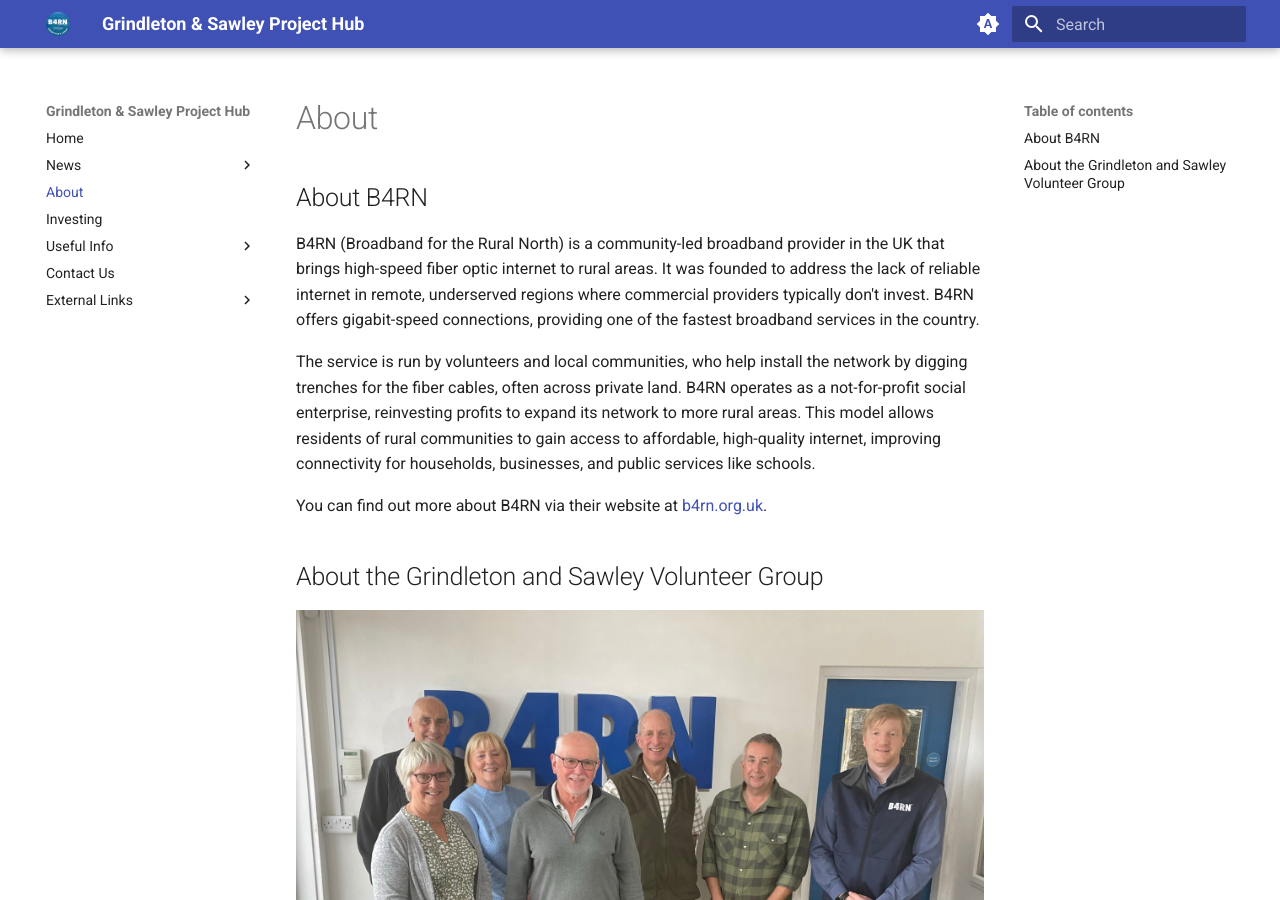
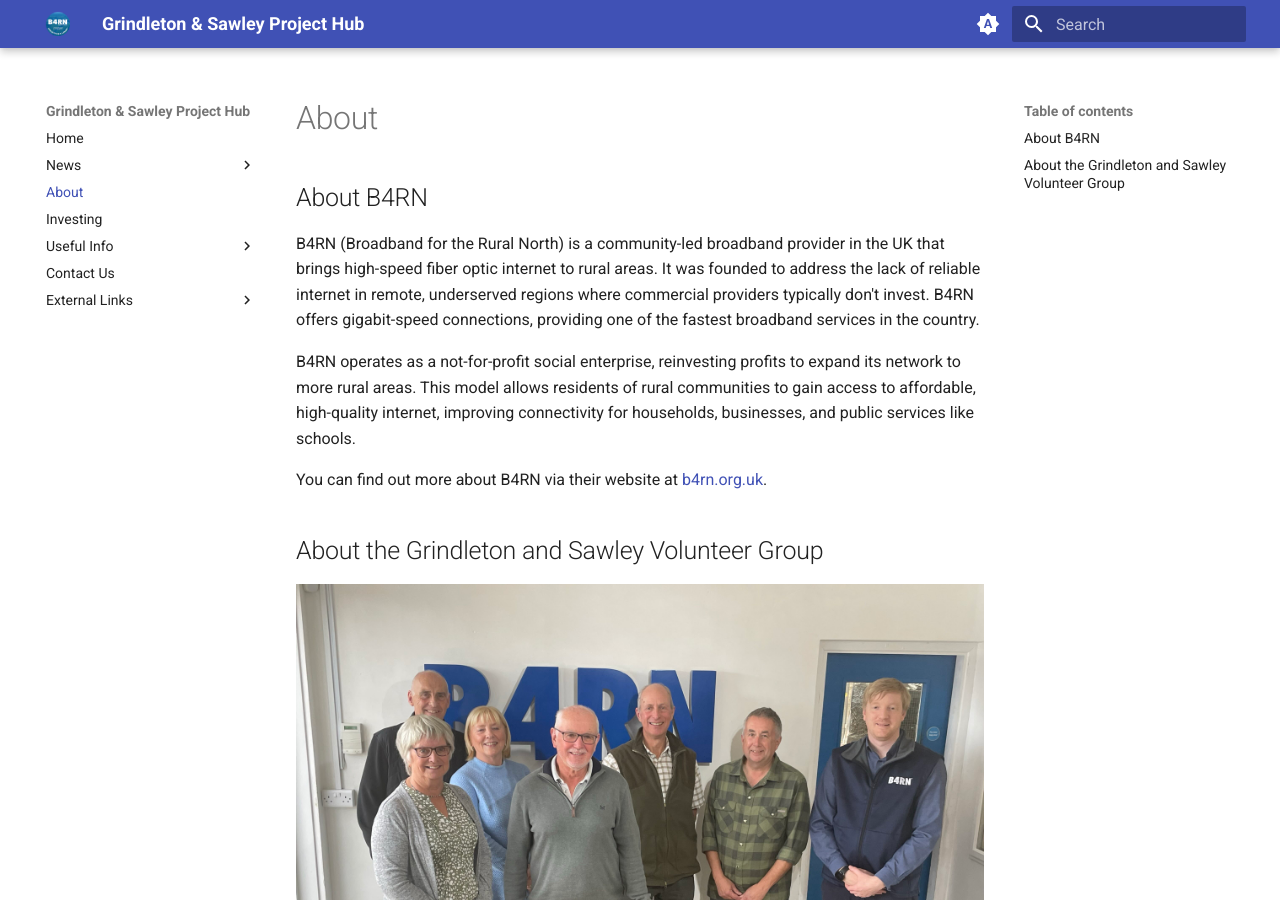
Before and after one commit to DJBenson/b4rngsdocs, an MkDocs documentation site: the page built from docs/about.md, in a window 1280 px wide and 900 px high. Built offline with MkDocs 1.6.1 and Material for MkDocs 9.7.7, drawn with Linux system fonts in a browser that asks for light colours.

Commit message:
Update about.md

```diff
--- a/docs/about.md
+++ b/docs/about.md
@@ -2,7 +2,7 @@
 ## About B4RN
 B4RN (Broadband for the Rural North) is a community-led broadband provider in the UK that brings high-speed fiber optic internet to rural areas. It was founded to address the lack of reliable internet in remote, underserved regions where commercial providers typically don't invest. B4RN offers gigabit-speed connections, providing one of the fastest broadband services in the country.
 
-The service is run by volunteers and local communities, who help install the network by digging trenches for the fiber cables, often across private land. B4RN operates as a not-for-profit social enterprise, reinvesting profits to expand its network to more rural areas. This model allows residents of rural communities to gain access to affordable, high-quality internet, improving connectivity for households, businesses, and public services like schools.
+B4RN operates as a not-for-profit social enterprise, reinvesting profits to expand its network to more rural areas. This model allows residents of rural communities to gain access to affordable, high-quality internet, improving connectivity for households, businesses, and public services like schools.
 
 You can find out more about B4RN via their website at [b4rn.org.uk](https://b4rn.org.uk/).
 ## About the Grindleton and Sawley Volunteer Group
```
